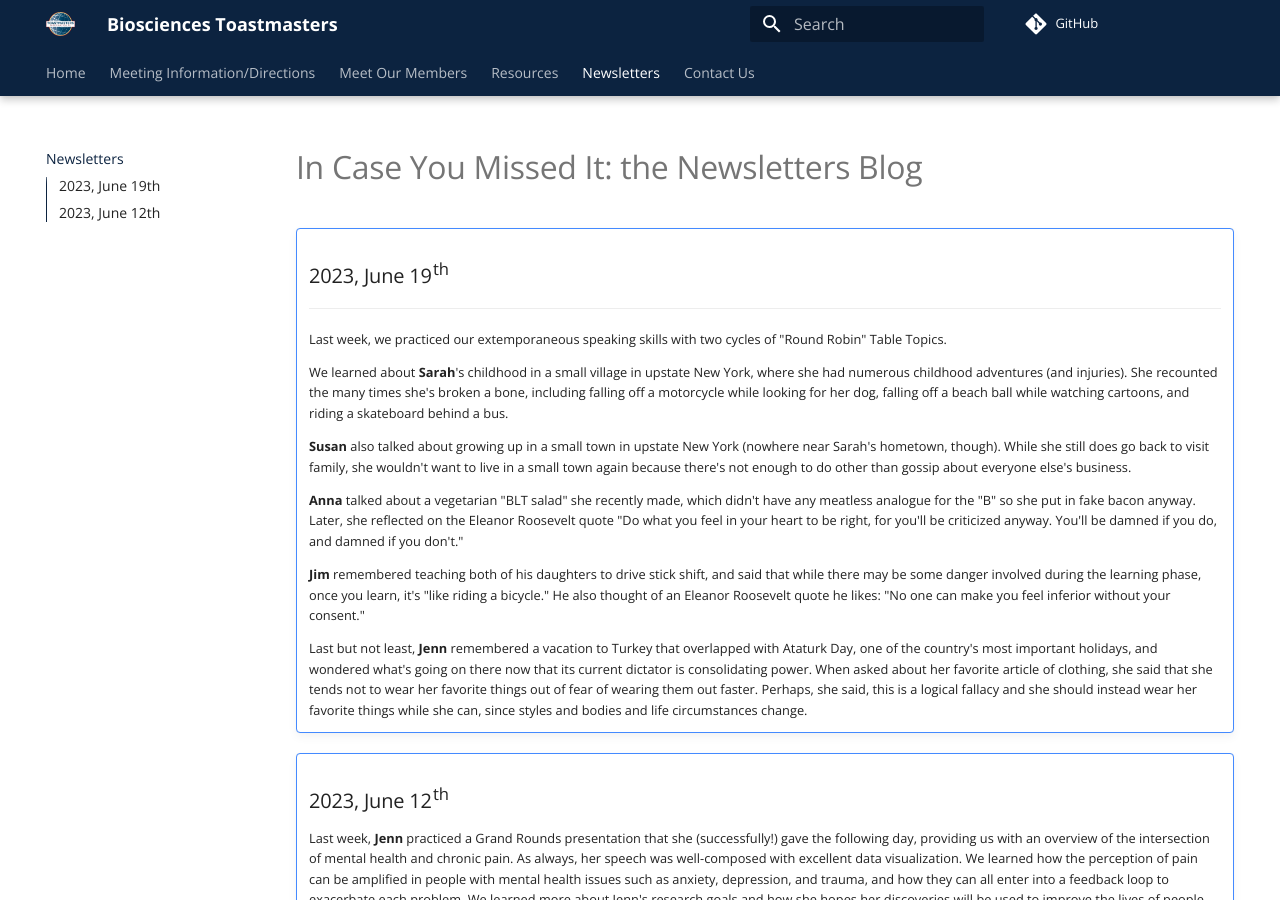
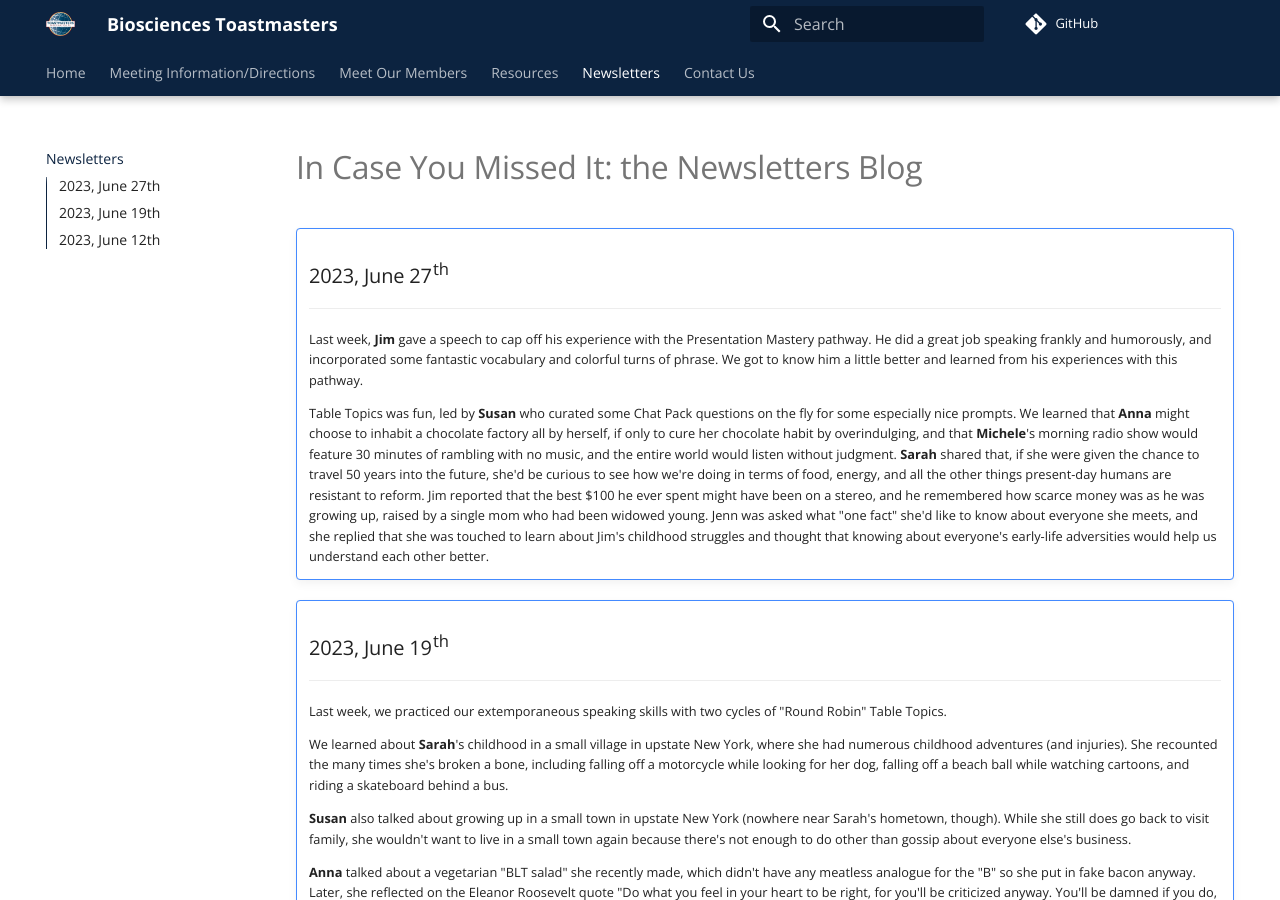
Before and after one commit to Biosciences-Toastmasters/webpage-main, an MkDocs documentation site: the page built from docs/newsletter.md, in a window 1280 px wide and 900 px high. Built offline with MkDocs 1.6.1 and Material for MkDocs 9.7.7, drawn with Linux system fonts in a browser that asks for light colours; comment, search, counter and statistics services are not loaded.

Commit message:
Update newsletter.md

```diff
--- a/docs/newsletter.md
+++ b/docs/newsletter.md
@@ -1,11 +1,16 @@
 # In Case You Missed It: the Newsletters Blog
+
+!!! note ""
+    ## 2023, June 27th
+    ---
+    Last week, **Jim** gave a speech to cap off his experience with the Presentation Mastery pathway. He did a great job speaking frankly and humorously, and incorporated some fantastic vocabulary and colorful turns of phrase. We got to know him a little better and learned from his experiences with this pathway.
+
+    Table Topics was fun, led by **Susan** who curated some Chat Pack questions on the fly for some especially nice prompts. We learned that **Anna** might choose to inhabit a chocolate factory all by herself, if only to cure her chocolate habit by overindulging, and that **Michele**'s morning radio show would feature 30 minutes of rambling with no music, and the entire world would listen without judgment. **Sarah** shared that, if she were given the chance to travel 50 years into the future, she'd be curious to see how we're doing in terms of food, energy, and all the other things present-day humans are resistant to reform. Jim reported that the best $100 he ever spent might have been on a stereo, and he remembered how scarce money was as he was growing up, raised by a single mom who had been widowed young. Jenn was asked what "one fact" she'd like to know about everyone she meets, and she replied that she was touched to learn about Jim's childhood struggles and thought that knowing about everyone's early-life adversities would help us understand each other better.
 
 !!! note ""
 
     ## 2023, June 19th
-
     ---
-
     Last week, we practiced our extemporaneous speaking skills with two cycles of "Round Robin" Table Topics.
 
     We learned about **Sarah**'s childhood in a small village in upstate New York, where she had numerous childhood adventures (and injuries). She recounted the many times she's broken a bone, including falling off a motorcycle while looking for her dog, falling off a beach ball while watching cartoons, and riding a skateboard behind a bus.
@@ -21,5 +26,5 @@
 !!! note ""
 
     ## 2023, June 12th
-
+    ---
     Last week, **Jenn** practiced a Grand Rounds presentation that she (successfully!) gave the following day, providing us with an overview of the intersection of mental health and chronic pain. As always, her speech was well-composed with excellent data visualization. We learned how the perception of pain can be amplified in people with mental health issues such as anxiety, depression, and trauma, and how they can all enter into a feedback loop to exacerbate each problem. We learned more about Jenn's research goals and how she hopes her discoveries will be used to improve the lives of people living with depression, anxiety, and chronic pain.
```
